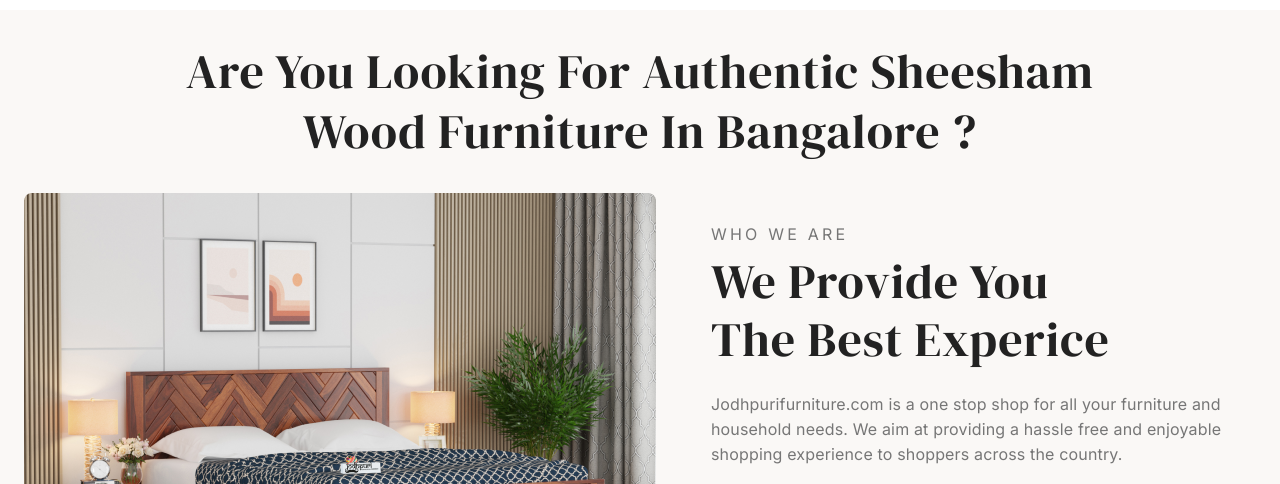
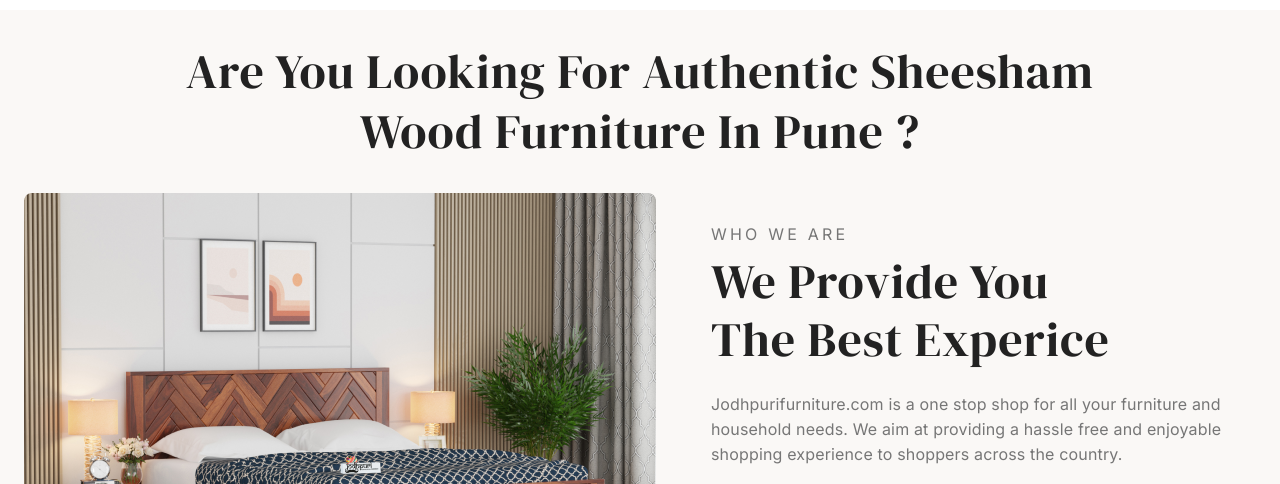
Before and after one commit to MicroClick22/Jodhpuri_Furniture-Pune, a plain HTML site: page index.html in a window 1280 px wide. Shown: the part 316-800 px from the top of the page. Drawn offline with nearby package versions, Linux system fonts and the light colour scheme.

Commit message:
Update index.html

```diff
--- a/index.html
+++ b/index.html
@@ -54,7 +54,7 @@ j=d.createElement(s),dl=l!='dataLayer'?'&l='+l:'';j.async=true;j.src=
       </header>
       <section class="section1 container-fluid">
          <div class="container">
-            <h1>are you looking for authentic sheesham wood furniture in bangalore ?</h1>
+            <h1>are you looking for authentic sheesham wood furniture in pune ?</h1>
             <div class="row">
                <div class="col-lg-6">
                   <img src="images/sec1-1.png" alt="">
```
